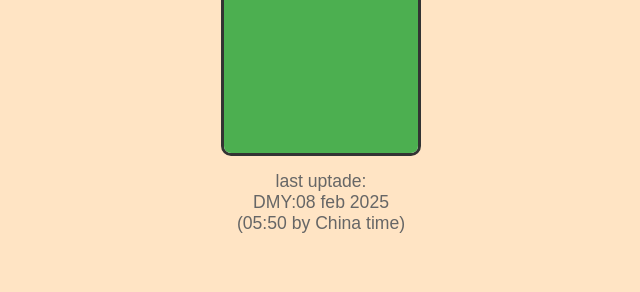
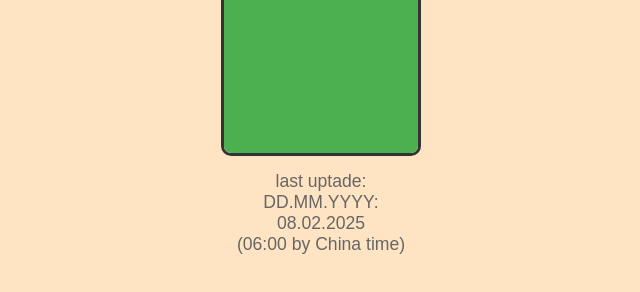
Before and after one commit to kumalaland/battery1100, a plain HTML site: page index.html in a window 1280 px wide. Shown: the part 434-726 px from the top of the page, without its empty margins (319-959 px from the left). Drawn offline with Linux system fonts and the light colour scheme.

Commit message:
index.html

```diff
--- a/index.html
+++ b/index.html
@@ -112,7 +112,7 @@
             <div class="charge-level"></div>
             <div class="percentage-text"></div>
         </div>
-        <p class="date-text">last uptade:<br> DMY:08 feb 2025 <br>(05:50 by China time) </p>
+        <p class="date-text">last uptade:<br> DD.MM.YYYY: 08.02.2025 <br>(06:00 by China time) </p>
     </div>
 
     <script>
```
